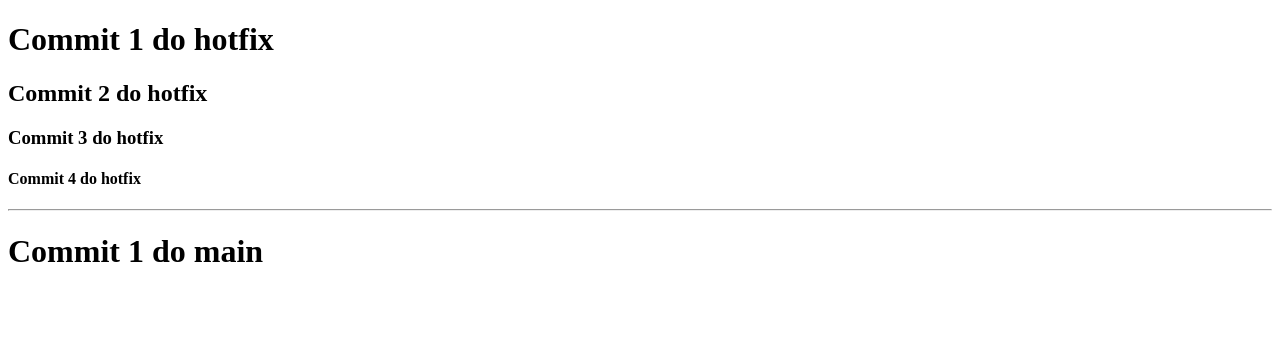
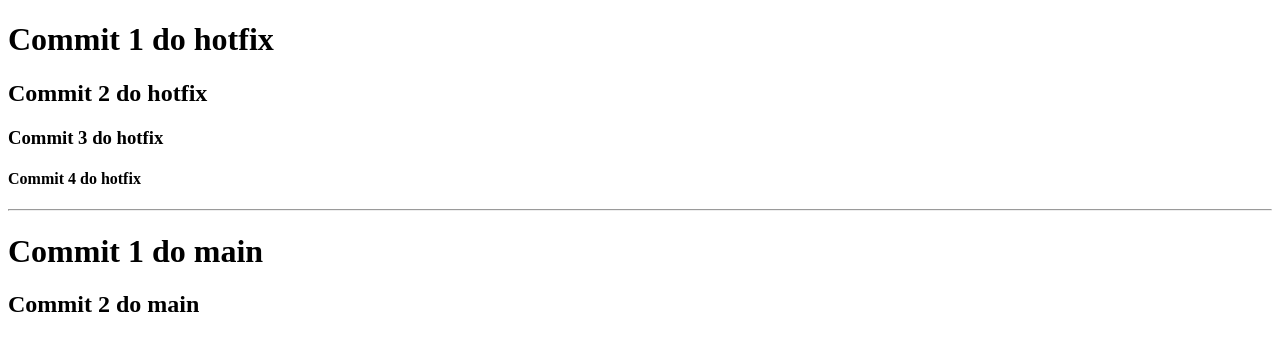
Before and after one commit to Wsanbey/GCMS-Welry-Silva, a plain HTML site: page index.html in a window 1280 px wide. Drawn offline with Linux system fonts and the light colour scheme.

Commit message:
Commit 2 do main

```diff
--- a/index.html
+++ b/index.html
@@ -14,6 +14,7 @@
     <h4>Commit 4 do hotfix</h4>
     <hr>
     <h1>Commit 1 do main</h1>
+    <h2>Commit 2 do main</h2>
 </body>
 
 </html>
```
